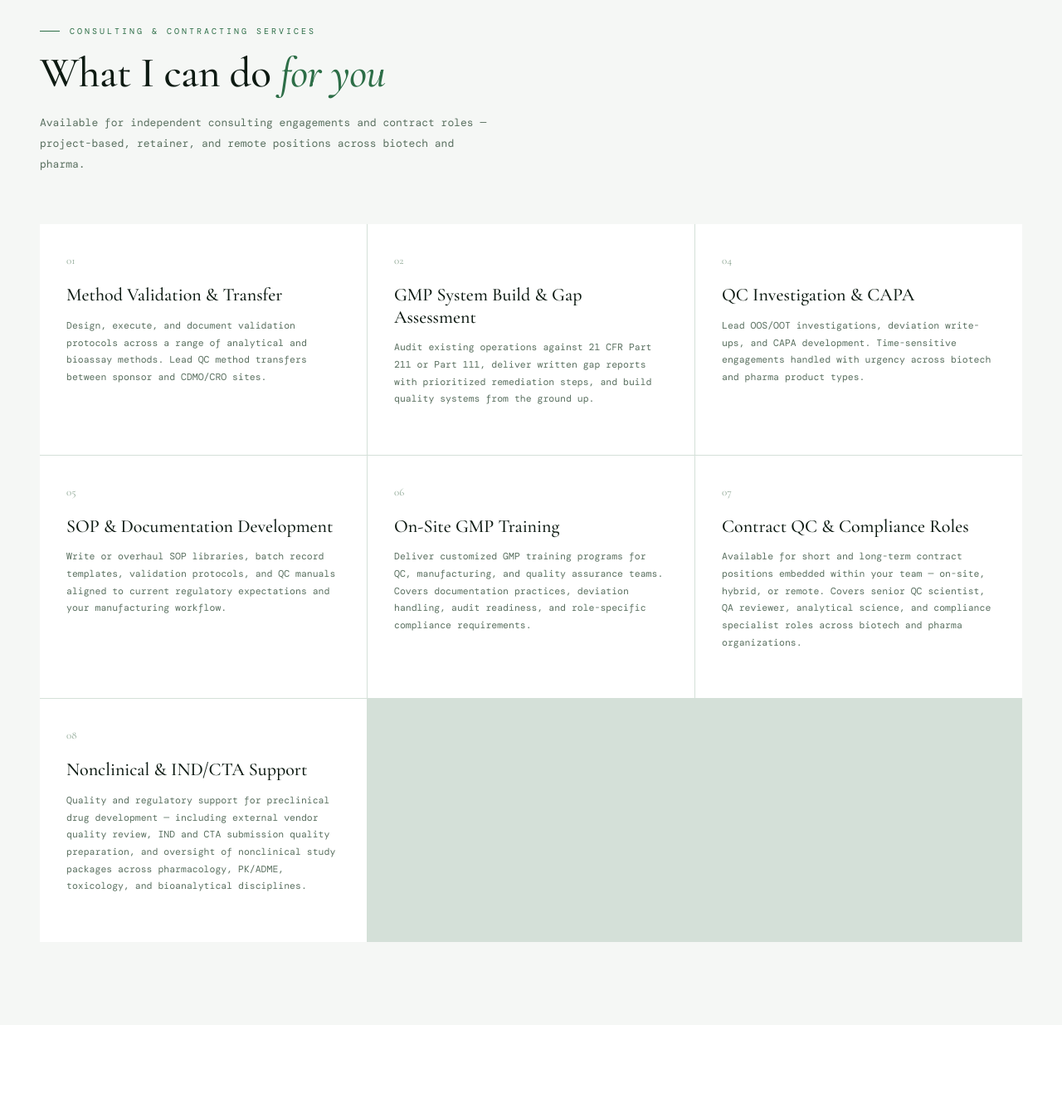
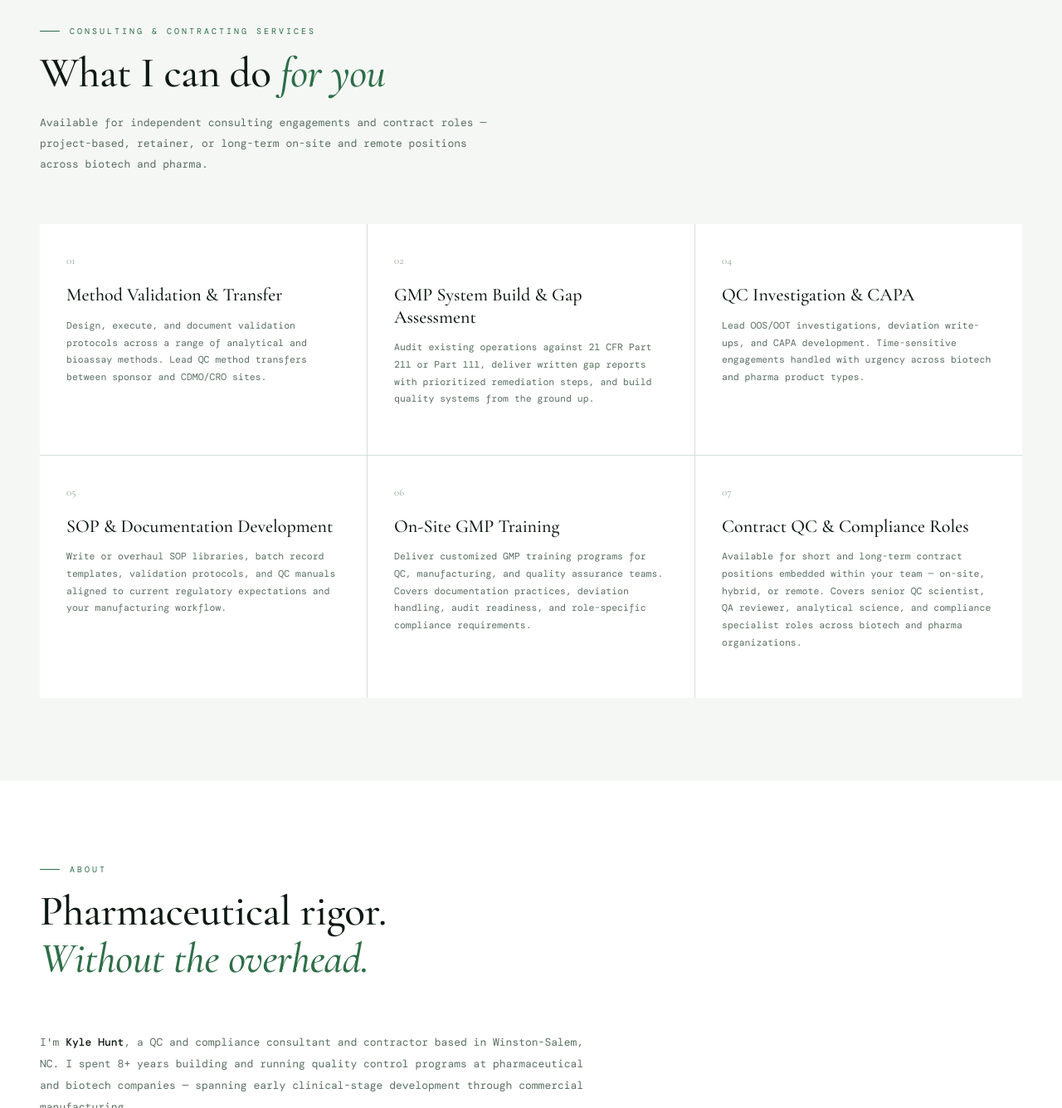
Before and after one commit to huntkyle12-glitch/hunt-scientific-consulting.com, a plain HTML site: page index.html in a window 1280 px wide. Shown: the part 1020-2355 px from the top of the page at 83% size. Drawn offline with nearby package versions, Linux system fonts and the light colour scheme.

Commit message:
Modify meta description and update services section
Updated the description meta tag for clarity and removed the nonclinical support service section.

```diff
--- a/index.html
+++ b/index.html
@@ -4,7 +4,7 @@
 <meta charset="UTF-8">
 <meta name="viewport" content="width=device-width, initial-scale=1.0">
 <title>Hunt Scientific Consulting | QC & Compliance Consulting</title>
-<meta name="description" content="QC and compliance consulting and contracting for biotech and pharma organizations. Method validation, GMP systems, FDA audit support, and nonclinical IND/CTA quality.">
+<meta name="description" content="QC and compliance consulting and contracting for biotech and pharma organizations. Method validation, GMP systems, FDA audit support, and contract QC roles.">
 <link rel="preconnect" href="https://fonts.googleapis.com">
 <link href="https://fonts.googleapis.com/css2?family=Cormorant+Garamond:ital,wght@0,400;0,500;0,600;1,400;1,500&family=DM+Mono:wght@400;500&display=swap" rel="stylesheet">
 <style>
@@ -468,7 +468,7 @@ footer {
   <div class="section-inner">
     <div class="section-label reveal">Consulting &amp; Contracting Services</div>
     <h2 class="reveal">What I can do <em>for you</em></h2>
-    <p class="section-intro reveal">Available for independent consulting engagements and contract roles — project-based, retainer, and remote positions across biotech and pharma.</p>
+    <p class="section-intro reveal">Available for independent consulting engagements and contract roles — project-based, retainer, or long-term on-site and remote positions across biotech and pharma.</p>
     <div class="services-grid reveal">
 
       <div class="service-card">
@@ -507,11 +507,6 @@ footer {
         <div class="service-desc">Available for short and long-term contract positions embedded within your team — on-site, hybrid, or remote. Covers senior QC scientist, QA reviewer, analytical science, and compliance specialist roles across biotech and pharma organizations.</div>
       </div>
 
-      <div class="service-card">
-        <div class="service-num">08</div>
-        <div class="service-name">Nonclinical &amp; IND/CTA Support</div>
-        <div class="service-desc">Quality and regulatory support for preclinical drug development — including external vendor quality review, IND and CTA submission quality preparation, and oversight of nonclinical study packages across pharmacology, PK/ADME, toxicology, and bioanalytical disciplines.</div>
-      </div>
 
     </div>
   </div>
@@ -654,7 +649,6 @@ footer {
               <option>SOP / Documentation Development</option>
               <option>On-Site GMP Training</option>
               <option>Contract QC / Compliance Role</option>
-              <option>Nonclinical / IND / CTA Support</option>
               <option>Something else</option>
             </select>
           </div>
```
